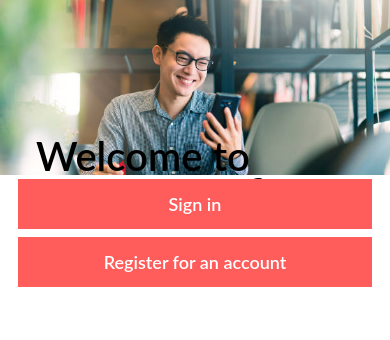
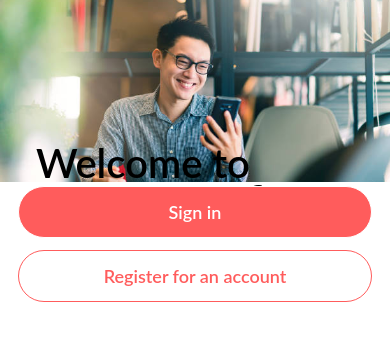
Before and after one commit to RealDyllon/OfficeDemo, a React Native app: screen / in a window 390 px wide. Shown: the top 340 px of the page. Built offline with nearby package versions, Linux system fonts and the light colour scheme.

Commit message:
change color of sign in screen buttons

```diff
--- a/src/components/Button.tsx
+++ b/src/components/Button.tsx
@@ -42,8 +42,7 @@ const styles = StyleSheet.create({
     margin: 8,
     marginHorizontal: 18,
     padding: 14,
-    // borderWidth: 2,
-    // borderRadius: 5,
+    borderWidth: 1,
     borderColor: '#ffffff',
     backgroundColor: PRIMARY_COLOR,
   },
--- a/src/screens/SignInScreen.tsx
+++ b/src/screens/SignInScreen.tsx
@@ -1,26 +1,42 @@
-import Screen from "../components/Screen";
-import { Image, StyleSheet, View } from "react-native";
-import React, { useContext } from "react";
-import { PRIMARY_COLOR } from "../constants/branding";
-import { BodyText } from "../components/Text";
-import { ButtonOutlined } from "../components/Button";
-import { AuthContext } from "../store/authContext";
+import Screen from '../components/Screen';
+import {Image, StyleSheet, View} from 'react-native';
+import React, {useContext} from 'react';
+import {PRIMARY_COLOR} from '../constants/branding';
+import {BodyText} from '../components/Text';
+import {ButtonOutlined} from '../components/Button';
+import {AuthContext} from '../store/authContext';
 
 const SignInScreen = () => {
-  const {setIsLoggedIn} = useContext(AuthContext)
+  const {setIsLoggedIn} = useContext(AuthContext);
 
   return (
-    <Screen safeArea={{ edges: ["left", "right", "bottom"] }} statusBar={{ barStyle: "light-content" }}>
+    <Screen
+      safeArea={{edges: ['left', 'right', 'bottom']}}
+      statusBar={{barStyle: 'light-content'}}>
       <View style={styles.view}>
         <View style={styles.hero}>
-          <Image source={require("../images/signin.jpg")} style={styles.image} />
+          <Image
+            source={require('../images/signin.jpg')}
+            style={styles.image}
+          />
         </View>
         <View style={styles.welcomeTextContainer}>
-          <BodyText style={styles.welcomeText}>Welcome to {"\n"}your new office.</BodyText>
+          <BodyText style={styles.welcomeText}>
+            Welcome to {'\n'}your new office.
+          </BodyText>
         </View>
         <View style={styles.ButtonContainer}>
-          <ButtonOutlined labelStyle={styles.SignInButtonlabel} label={"Sign in"} style={styles.SignInButton} onPress={() => setIsLoggedIn(true)}/>
-          <ButtonOutlined labelStyle={styles.SignInButtonlabel} label={"Register for an account"} style={styles.SignInButton} />
+          <ButtonOutlined
+            labelStyle={styles.SignInButtonlabel}
+            label={'Sign in'}
+            style={styles.SignInButton}
+            onPress={() => setIsLoggedIn(true)}
+          />
+          <ButtonOutlined
+            labelStyle={styles.RegisterButtonlabel}
+            label={'Register for an account'}
+            style={styles.RegisterButton}
+          />
         </View>
       </View>
     </Screen>
@@ -28,39 +44,51 @@ const SignInScreen = () => {
 };
 const styles = StyleSheet.create({
   view: {
-    height: "100%"
+    height: '100%',
   },
   hero: {
-    height: "60%",
+    height: '60%',
     backgroundColor: PRIMARY_COLOR,
-    alignItems: "center",
-    justifyContent: "center"
+    alignItems: 'center',
+    justifyContent: 'center',
   },
   SignInButtonlabel: {
-    fontWeight: "600",
+    fontWeight: '600',
     fontSize: 18,
-    color: "#ffffff",
+    color: '#ffffff',
   },
+  RegisterButtonlabel: {
+    color: PRIMARY_COLOR,
+    fontWeight: '600',
+    fontSize: 18,
+  },
+
   image: {
-    height: "100%",
-    width: "100%"
+    height: '100%',
+    width: '100%',
   },
   welcomeText: {
     fontSize: 40,
     margin: 36,
-    fontWeight: "600",
+    fontWeight: '600',
     lineHeight: 37,
   },
   welcomeTextContainer: {
     flex: 1,
     justifyContent: 'center',
   },
-  SignInButton:{
-    margin: 4
+  SignInButton: {
+    margin: 4,
+    borderRadius: 36,
+  },
+  RegisterButton: {
+    backgroundColor: 'transparent',
+    borderColor: PRIMARY_COLOR,
+    borderRadius: 36,
   },
   ButtonContainer: {
-    marginBottom: 30
-  }
+    marginBottom: 30,
+  },
 });
 
 export default SignInScreen;
```
